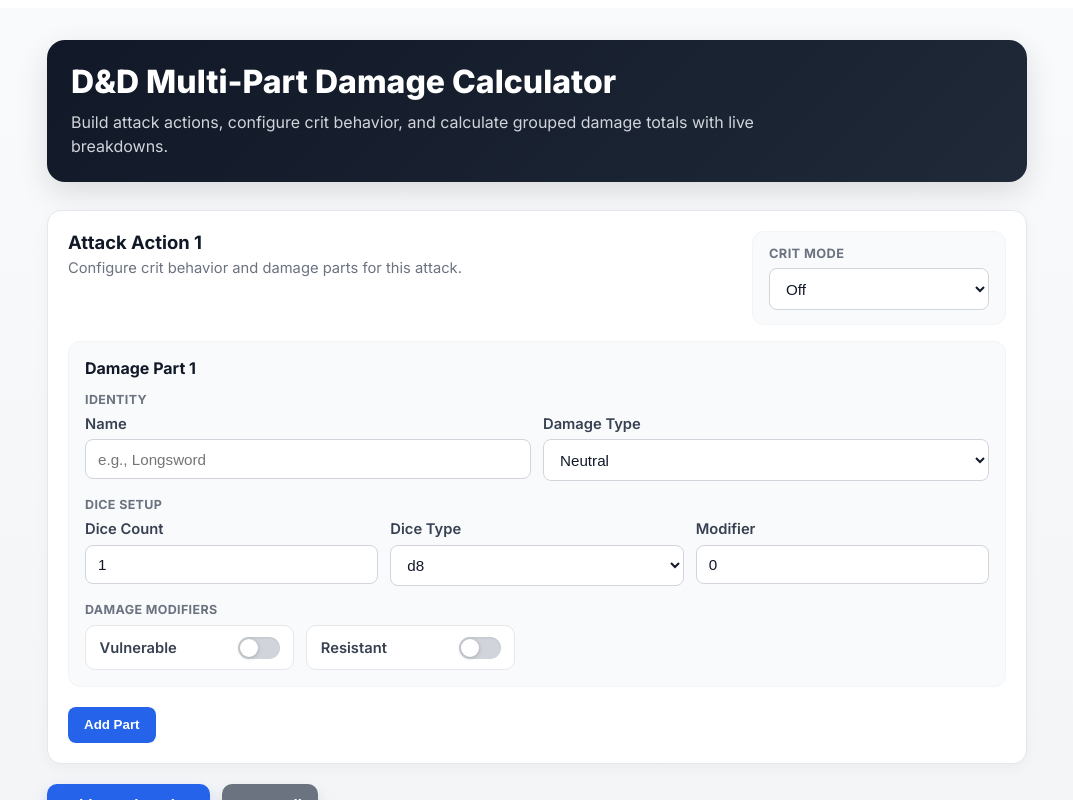
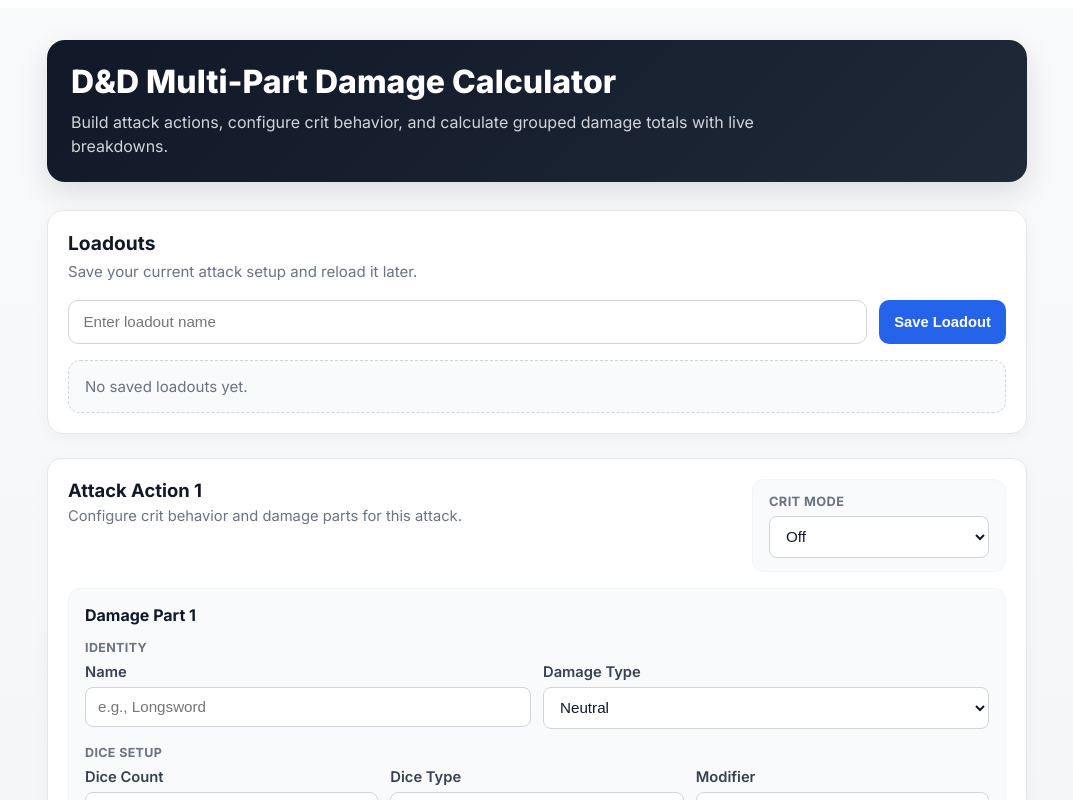
Before and after one commit to aperezxiii/dnd-damage-calculator, a React (Vite) app: page / in a window 1280 px wide. Shown: the top 800 px of the page, without its empty margins (103-1176 px from the left). Built offline with nearby package versions, Linux system fonts and the light colour scheme.

Commit message:
v1.3.0 add loadouts with local storage persistence

```diff
--- a/src/App.jsx
+++ b/src/App.jsx
@@ -1,5 +1,6 @@
-import { useRef, useState } from "react";
+import { useEffect, useRef, useState } from "react";
 import ActionCard from "./components/ActionCard";
+import LoadoutsPanel from "./components/LoadoutsPanel";
 import ResultsPanel from "./components/ResultsPanel";
 import RollHistoryPanel from "./components/RollHistoryPanel";
 import { calculateDamage } from "./damageCalculator";
@@ -13,6 +14,13 @@ const defaultPart = {
   resistant: false,
   damageType: "Neutral",
 };
+
+const defaultAction = () => ({
+  critType: "none",
+  parts: [{ ...defaultPart }],
+});
+
+const LOADOUTS_STORAGE_KEY = "dnd-damage-calculator-loadouts";
 
 function AppButton({
   children,
@@ -56,11 +64,24 @@ function AppButton({
 }
 
 function App() {
-  const [actions, setActions] = useState([{ critType: "none", parts: [{ ...defaultPart }] }]);
+  const [actions, setActions] = useState([defaultAction()]);
   const [results, setResults] = useState([]);
   const [expandedBreakdowns, setExpandedBreakdowns] = useState(new Set());
   const [rollHistory, setRollHistory] = useState([]);
   const [expandedHistory, setExpandedHistory] = useState(new Set());
+  const [loadouts, setLoadouts] = useState(() => {
+    try {
+      const raw = localStorage.getItem(LOADOUTS_STORAGE_KEY);
+      if (!raw) return [];
+
+      const parsed = JSON.parse(raw);
+      return Array.isArray(parsed) ? parsed : [];
+    } catch (error) {
+      console.error("Failed to read loadouts from localStorage:", error);
+      return [];
+    }
+  });
+  const [loadoutName, setLoadoutName] = useState("");
   const resultsRef = useRef(null);
 
   const clearDerivedState = () => {
@@ -69,6 +90,69 @@ function App() {
   };
 
   const deepClone = (value) => JSON.parse(JSON.stringify(value));
+
+  const normalizeLoadoutName = (name) => name.trim();
+
+  const createLoadoutId = () => {
+    if (typeof crypto !== "undefined" && crypto.randomUUID) {
+      return crypto.randomUUID();
+    }
+    return `${Date.now()}-${Math.random()}`;
+  };
+
+  useEffect(() => {
+    try {
+      localStorage.setItem(LOADOUTS_STORAGE_KEY, JSON.stringify(loadouts));
+    } catch (error) {
+      console.error("Failed to write loadouts to localStorage:", error);
+    }
+  }, [loadouts]);
+
+  const buildLoadoutSnapshot = (name, existingLoadout = null) => {
+    const now = new Date().toISOString();
+
+    return {
+      id: existingLoadout?.id || createLoadoutId(),
+      name,
+      createdAt: existingLoadout?.createdAt || now,
+      updatedAt: now,
+      version: 1,
+      actionsSnapshot: deepClone(actions),
+    };
+  };
+
+  const saveLoadout = () => {
+    const trimmedName = normalizeLoadoutName(loadoutName);
+    if (!trimmedName) return;
+
+    setLoadouts((prev) => {
+      const existing = prev.find((loadout) => loadout.name === trimmedName);
+      const nextLoadout = buildLoadoutSnapshot(trimmedName, existing || null);
+
+      if (existing) {
+        return prev.map((loadout) =>
+          loadout.id === existing.id ? nextLoadout : loadout
+        );
+      }
+
+      return [nextLoadout, ...prev];
+    });
+
+    setLoadoutName(trimmedName);
+  };
+
+  const loadLoadout = (loadoutId) => {
+    const selected = loadouts.find((loadout) => loadout.id === loadoutId);
+    if (!selected) return;
+
+    setActions(deepClone(selected.actionsSnapshot || [defaultAction()]));
+    clearDerivedState();
+    setLoadoutName(selected.name || "");
+  };
+
+  const deleteLoadout = (loadoutId) => {
+    setLoadouts((prev) => prev.filter((loadout) => loadout.id !== loadoutId));
+  };
 
   const getPreAdjustmentDamage = (result, critType) => {
     const diceTotal = result.diceTotal ?? 0;
@@ -164,9 +248,8 @@ function App() {
   };
 
   const resetAll = () => {
-    setActions([{ critType: "none", parts: [{ ...defaultPart }] }]);
-    setResults([]);
-    setExpandedBreakdowns(new Set());
+    setActions([defaultAction()]);
+    clearDerivedState();
   };
 
   const handlePartChange = (actionIndex, partIndex, field, value) => {
@@ -182,7 +265,7 @@ function App() {
   };
 
   const addAction = () => {
-    setActions([...actions, { critType: "none", parts: [{ ...defaultPart }] }]);
+    setActions([...actions, defaultAction()]);
     clearDerivedState();
   };
 
@@ -310,6 +393,7 @@ function App() {
     return totalSum + group.reduce((sum, result, partIndex) => {
       const action = actions[actionIndex];
       if (!action) return sum;
+
       const part = action.parts[partIndex];
       if (!part) return sum;
 
@@ -392,6 +476,15 @@ function App() {
             Build attack actions, configure crit behavior, and calculate grouped damage totals with live breakdowns.
           </p>
         </div>
+
+        <LoadoutsPanel
+          loadoutName={loadoutName}
+          setLoadoutName={setLoadoutName}
+          loadouts={loadouts}
+          saveLoadout={saveLoadout}
+          loadLoadout={loadLoadout}
+          deleteLoadout={deleteLoadout}
+        />
 
         <div style={{ marginBottom: "1.25rem" }}>
           {actions.map((action, actionIndex) => (
--- /dev/null
+++ b/src/components/LoadoutsPanel.jsx
@@ -0,0 +1,226 @@
+import { useState } from "react";
+
+function PanelButton({
+  children,
+  onClick,
+  backgroundColor,
+  textColor = "white",
+  border = "none",
+}) {
+  const [isHovered, setIsHovered] = useState(false);
+  const [isPressed, setIsPressed] = useState(false);
+
+  return (
+    <button
+      onClick={onClick}
+      onMouseEnter={() => setIsHovered(true)}
+      onMouseLeave={() => {
+        setIsHovered(false);
+        setIsPressed(false);
+      }}
+      onMouseDown={() => setIsPressed(true)}
+      onMouseUp={() => setIsPressed(false)}
+      style={{
+        backgroundColor,
+        color: textColor,
+        border,
+        padding: "0.65rem 0.95rem",
+        borderRadius: "10px",
+        fontWeight: "700",
+        fontSize: "0.92rem",
+        cursor: "pointer",
+        transition: "transform 0.15s ease, box-shadow 0.2s ease, opacity 0.2s ease",
+        transform: isPressed ? "scale(0.98)" : isHovered ? "translateY(-1px)" : "translateY(0)",
+        boxShadow: isHovered ? "0 8px 18px rgba(0,0,0,0.08)" : "none",
+        opacity: isHovered ? 0.97 : 1,
+      }}
+    >
+      {children}
+    </button>
+  );
+}
+
+function formatTimestamp(value) {
+  if (!value) return "Unknown";
+  const date = new Date(value);
+  if (Number.isNaN(date.getTime())) return "Unknown";
+  return date.toLocaleString();
+}
+
+function getLoadoutSummary(loadout) {
+  const actionCount = loadout.actionsSnapshot?.length || 0;
+  const partCount = (loadout.actionsSnapshot || []).reduce((sum, action) => {
+    return sum + (action.parts?.length || 0);
+  }, 0);
+
+  return `${actionCount} action${actionCount !== 1 ? "s" : ""} • ${partCount} part${partCount !== 1 ? "s" : ""}`;
+}
+
+export default function LoadoutsPanel({
+  loadoutName,
+  setLoadoutName,
+  loadouts,
+  saveLoadout,
+  loadLoadout,
+  deleteLoadout,
+}) {
+  return (
+    <div
+      style={{
+        marginBottom: "1.5rem",
+        padding: "1.25rem",
+        backgroundColor: "#ffffff",
+        border: "1px solid #e5e7eb",
+        borderRadius: "16px",
+        boxShadow: "0 4px 14px rgba(0,0,0,0.04)",
+      }}
+    >
+      <div style={{ marginBottom: "1rem" }}>
+        <h2
+          style={{
+            margin: 0,
+            fontSize: "1.2rem",
+            fontWeight: "700",
+            color: "#111827",
+          }}
+        >
+          Loadouts
+        </h2>
+        <p
+          style={{
+            margin: "0.35rem 0 0 0",
+            fontSize: "0.94rem",
+            color: "#6b7280",
+            lineHeight: 1.5,
+          }}
+        >
+          Save your current attack setup and reload it later.
+        </p>
+      </div>
+
+      <div
+        style={{
+          display: "flex",
+          gap: "0.75rem",
+          flexWrap: "wrap",
+          alignItems: "stretch",
+          marginBottom: "1rem",
+        }}
+      >
+        <input
+          type="text"
+          value={loadoutName}
+          onChange={(e) => setLoadoutName(e.target.value)}
+          placeholder="Enter loadout name"
+          style={{
+            flex: "1 1 280px",
+            minWidth: "240px",
+            padding: "0.8rem 0.9rem",
+            border: "1px solid #d1d5db",
+            borderRadius: "10px",
+            backgroundColor: "#ffffff",
+            fontSize: "0.95rem",
+            color: "#111827",
+            boxSizing: "border-box",
+          }}
+        />
+
+        <PanelButton onClick={saveLoadout} backgroundColor="#2563eb">
+          Save Loadout
+        </PanelButton>
+      </div>
+
+      {loadouts.length === 0 ? (
+        <div
+          style={{
+            padding: "1rem",
+            backgroundColor: "#f9fafb",
+            border: "1px dashed #d1d5db",
+            borderRadius: "12px",
+            color: "#6b7280",
+            fontSize: "0.94rem",
+          }}
+        >
+          No saved loadouts yet.
+        </div>
+      ) : (
+        <div style={{ display: "grid", gap: "0.8rem" }}>
+          {loadouts.map((loadout) => (
+            <div
+              key={loadout.id}
+              style={{
+                padding: "0.95rem 1rem",
+                backgroundColor: "#f9fafb",
+                border: "1px solid #f3f4f6",
+                borderRadius: "12px",
+              }}
+            >
+              <div
+                style={{
+                  display: "flex",
+                  justifyContent: "space-between",
+                  alignItems: "flex-start",
+                  gap: "1rem",
+                  flexWrap: "wrap",
+                }}
+              >
+                <div style={{ flex: "1 1 320px" }}>
+                  <div
+                    style={{
+                      fontSize: "1rem",
+                      fontWeight: "700",
+                      color: "#111827",
+                      marginBottom: "0.3rem",
+                    }}
+                  >
+                    {loadout.name}
+                  </div>
+
+                  <div
+                    style={{
+                      fontSize: "0.9rem",
+                      color: "#6b7280",
+                      marginBottom: "0.25rem",
+                    }}
+                  >
+                    {getLoadoutSummary(loadout)}
+                  </div>
+
+                  <div
+                    style={{
+                      fontSize: "0.84rem",
+                      color: "#9ca3af",
+                    }}
+                  >
+                    Updated: {formatTimestamp(loadout.updatedAt)}
+                  </div>
+                </div>
+
+                <div
+                  style={{
+                    display: "flex",
+                    gap: "0.6rem",
+                    flexWrap: "wrap",
+                  }}
+                >
+                  <PanelButton onClick={() => loadLoadout(loadout.id)} backgroundColor="#16a34a">
+                    Load
+                  </PanelButton>
+
+                  <PanelButton
+                    onClick={() => deleteLoadout(loadout.id)}
+                    backgroundColor="#ffffff"
+                    textColor="#dc2626"
+                    border="1px solid #fecaca"
+                  >
+                    Delete
+                  </PanelButton>
+                </div>
+              </div>
+            </div>
+          ))}
+        </div>
+      )}
+    </div>
+  );
+}
```
